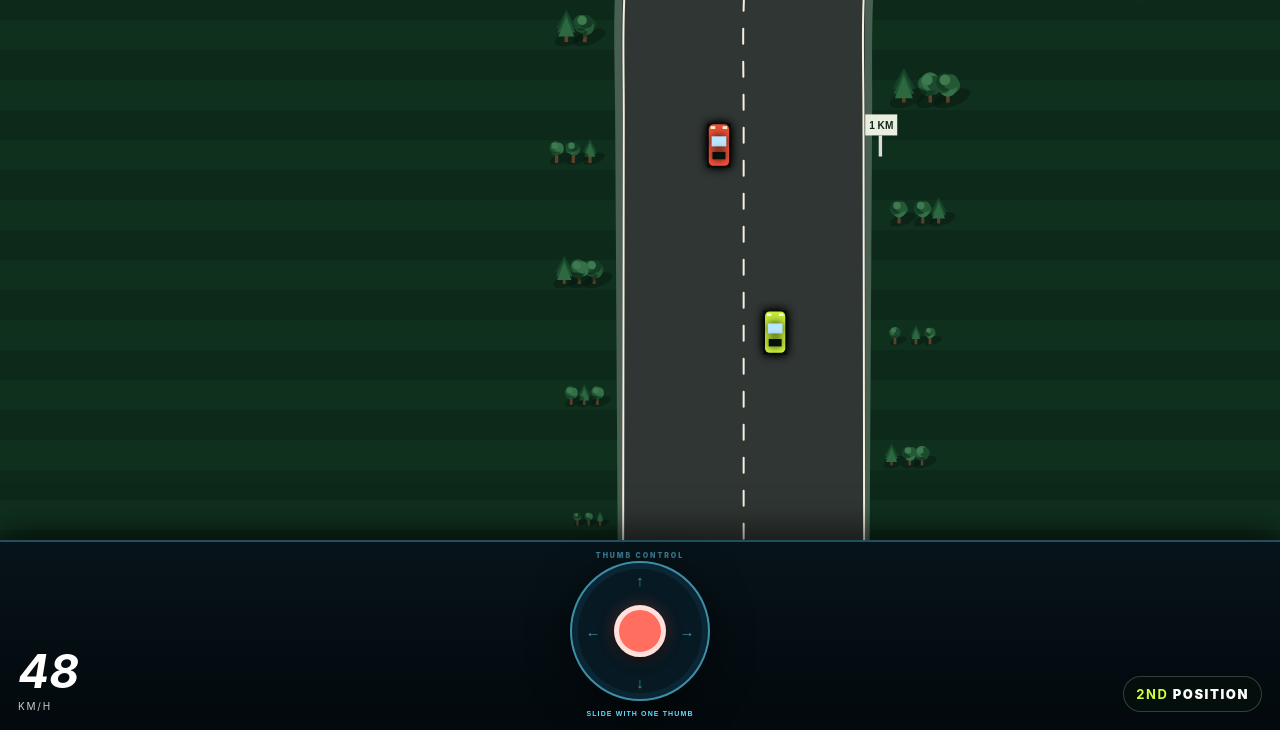
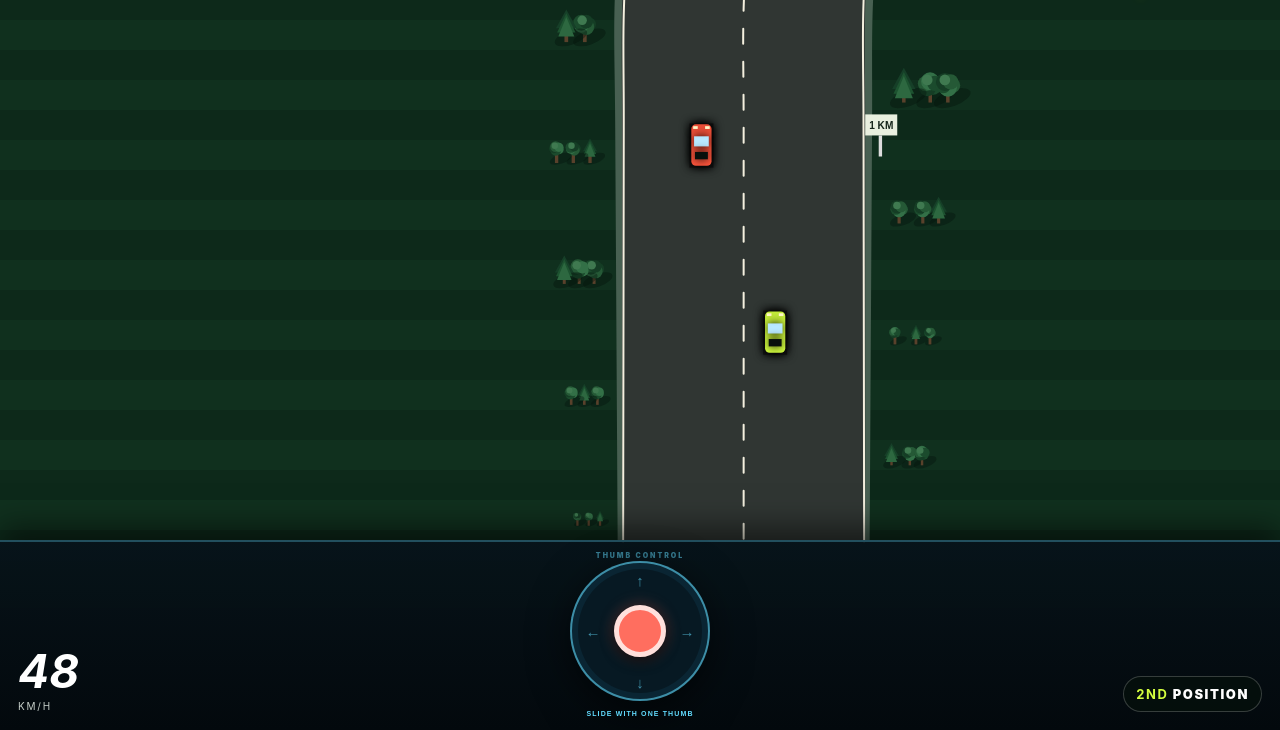
Before and after one commit to koriyamanaohiro/winding-10k-racer, a plain HTML site: page dist/index.html in a window 1280 px wide. Both pictures are taken after a click on the button "START RACE". Shown: the part 70-800 px from the top of the page. Drawn offline with Linux system fonts and the light colour scheme.

Commit message:
Update Site source

```diff
--- a/dist/index.html
+++ b/dist/index.html
@@ -55,15 +55,15 @@
     function beep(freq=720,dur=.12,vol=.16){if(!audioCtx)return;let o=audioCtx.createOscillator(),g=audioCtx.createGain(),now=audioCtx.currentTime;o.type='sine';o.frequency.value=freq;g.gain.setValueAtTime(vol,now);g.gain.exponentialRampToValueAtTime(.001,now+dur);o.connect(g).connect(audioCtx.destination);o.start(now);o.stop(now+dur)}
     function hitSound(strong=false){if(!audioCtx)return;let now=audioCtx.currentTime,o=audioCtx.createOscillator(),g=audioCtx.createGain();o.type='triangle';o.frequency.setValueAtTime(strong?95:150,now);o.frequency.exponentialRampToValueAtTime(32,now+.22);g.gain.setValueAtTime(strong?.28:.16,now);g.gain.exponentialRampToValueAtTime(.001,now+.25);o.connect(g).connect(audioCtx.destination);o.start();o.stop(now+.26)}
     function updateAudio(){if(!audioCtx)return;let now=audioCtx.currentTime,load=speed/250;engineOsc.frequency.setTargetAtTime(48+speed*.48,now,.06);engineSub.frequency.setTargetAtTime(24+speed*.24,now,.06);engineGain.gain.setTargetAtTime(running?.035+load*.07:0,now,.08);brakeGain.gain.setTargetAtTime(running&&throttle<-.08?.05+(-throttle)*load*.16:0,now,.04)}
-    function reset(){startTimers.forEach(clearTimeout);startTimers=[];initAudio();t=dist=0;speed=0;nextSign=1;target=.36;throttle=0;hitCooldown=0;crashed=false;player={lane:.36,vx:0,spin:0,wobble:0};rival={lane:-.36,vx:0,lead:0,speed:190,wobble:0};particles=[];running=false;msg.classList.add('hidden');['3','2','1','GO!'].forEach((label,i)=>startTimers.push(setTimeout(()=>{callout.textContent=label;callout.classList.add('show');beep(i===3?920:700,i===3?.55:.13,i===3?.2:.14);if(i===3)running=true;setTimeout(()=>callout.classList.remove('show'),i===3?650:420)},i*600)))}
+    function reset(){startTimers.forEach(clearTimeout);startTimers=[];initAudio();t=dist=0;speed=0;nextSign=1;target=.36;throttle=0;hitCooldown=0;crashed=false;player={lane:.36,vx:0,spin:0,wobble:0};rival={lane:-.52,vx:0,lead:0,speed:190,wobble:0};particles=[];running=false;msg.classList.add('hidden');['3','2','1','GO!'].forEach((label,i)=>startTimers.push(setTimeout(()=>{callout.textContent=label;callout.classList.add('show');beep(i===3?920:700,i===3?.55:.13,i===3?.2:.14);if(i===3)running=true;setTimeout(()=>callout.classList.remove('show'),i===3?650:420)},i*600)))}
     document.querySelector('#start').onclick=reset;
     function crash(side){crashed=true;running=false;hitSound(true);speed=0;player.lane=side*1.48;player.spin=side*Math.PI*.6;shake=.8;spark(W/2+side*W*.16,trackBottom()*.62,30);setTimeout(()=>{msg.classList.remove('hidden');msg.querySelector('.eyebrow').textContent='HIGH-SPEED IMPACT';msg.querySelector('h1').innerHTML='ROAD<br><em>OUT</em>';msg.querySelector('p').textContent='ヘアピンでは減速が必要です。ブレーキを使ってもう一度挑戦しよう。';msg.querySelector('button').textContent='TRY AGAIN'},450)}
     function carPose(lane,z){let q=point(z),ahead=point(z+8),angle=Math.atan2(ahead.cx-q.cx,-(ahead.y-q.y));return{x:q.cx+lane*q.road*.72,y:q.y,angle}}
     function collide(dt){let edge=1.08;if(Math.abs(player.lane)>edge){let impact=Math.abs(player.vx)*85+Math.abs(target-player.lane)*35,side=Math.sign(player.lane);if(speed>175&&impact>=24){crash(side);return}if(hitCooldown<=0){hitSound(impact>=30);hitCooldown=.28}if(impact<30){player.lane=side*edge;player.vx*=-.18;spark(W/2+player.lane*W*.25,trackBottom()*.66,6)}else{player.lane=side*edge*.92;player.vx*=-.6;player.spin=Math.sign(player.vx||1)*Math.PI*4;player.wobble=2.1;speed*=.62;shake=.4;spark(W/2+player.lane*W*.25,trackBottom()*.66,18)}}
-      let gap=rival.lead,pz=trackBottom()*.34,pp=carPose(player.lane,pz),rp=carPose(rival.lane,pz+gap*3.5),sx=rp.x-pp.x,sy=rp.y-pp.y,fx=Math.sin(pp.angle),fy=-Math.cos(pp.angle),longGap=Math.abs(sx*fx+sy*fy),sideGap=Math.abs(sx*(-fy)+sy*fx),touching=longGap<48&&sideGap<26,dx=player.lane-rival.lane;if(touching){let longPen=48-longGap,sidePen=26-sideGap;if(longPen<sidePen){let separate=longPen/3.5+.8;rival.lead+=gap>=0?separate:-separate}else{let laneScale=Math.max(12,point(pz).road*.72),separate=sidePen/laneScale+.04,dir=Math.sign(dx||1);player.lane=clamp(player.lane+dir*separate*.55,-1.04,1.04);rival.lane=clamp(rival.lane-dir*separate*.45,-1.04,1.04)}if(hitCooldown<=0){hitSound(true);hitCooldown=.34;let push=(speed-rival.speed)*.05;if(gap>0){speed=Math.max(100,speed-13);rival.lead+=5+Math.max(0,push)}else{speed+=8;rival.lead-=3}player.vx+=Math.sign(dx||1)*.32;rival.vx-=Math.sign(dx||1)*.22;player.wobble=1.4;rival.wobble=1.5;shake=.25}}}
+      let gap=rival.lead,pz=trackBottom()*.34,pp=carPose(player.lane,pz),rp=carPose(rival.lane,pz+gap*3.5),sx=rp.x-pp.x,sy=rp.y-pp.y,fx=Math.sin(pp.angle),fy=-Math.cos(pp.angle),longGap=Math.abs(sx*fx+sy*fy),sideGap=Math.abs(sx*(-fy)+sy*fx),touching=longGap<48&&sideGap<26,dx=player.lane-rival.lane;if(touching){let longPen=48-longGap,sidePen=26-sideGap;if(longPen<sidePen){let separate=longPen/3.5+.8;rival.lead+=gap>=0?separate:-separate}else{let laneScale=Math.max(12,point(pz).road*.72),separate=sidePen/laneScale+.04,dir=Math.sign(dx||1);player.lane=clamp(player.lane+dir*separate*.55,-1.04,1.04);rival.lane=clamp(rival.lane-dir*separate*.45,-1.04,-.12)}if(hitCooldown<=0){hitSound(true);hitCooldown=.34;let push=(speed-rival.speed)*.05;if(gap>0){speed=Math.max(100,speed-13);rival.lead+=5+Math.max(0,push)}else{speed+=8;rival.lead-=3}player.vx+=Math.sign(dx||1)*.32;rival.vx-=Math.sign(dx||1)*.22;player.wobble=1.4;rival.wobble=1.5;shake=.25}}}
     function update(dt){if(!running){updateAudio();return}t+=dt;hitCooldown=Math.max(0,hitCooldown-dt);let desired=throttle>.08?150+throttle*100:throttle<-.08?150+throttle*105:150;let response=throttle<-.08?1.9:throttle>.08?1.05:.38;speed+=(desired-speed)*dt*response;speed=clamp(speed,0,250);dist+=speed*dt/3600;
       let steer=player.wobble>0?Math.sin(t*17)*.22:target,pz=trackBottom()*.34,qa=point(pz-34),qb=point(pz),qc=point(pz+34),bend=(qa.cx-2*qb.cx+qc.cx)/W;player.vx+=(steer-player.lane)*dt*5.5-bend*Math.pow(speed/125,2)*dt*60;player.vx*=Math.pow(.12,dt);player.lane+=player.vx*dt*2.8;if(player.spin){player.spin*=Math.pow(.13,dt);if(Math.abs(player.spin)<.03)player.spin=0}player.wobble=Math.max(0,player.wobble-dt);
-      let rubber=clamp((rival.lead-2)*-.65,-38,30),wave=Math.sin(t*.73)*9+Math.sin(t*.21)*5,brakeCatch=throttle<-.08&&rival.lead<0?24*(-throttle):0,cornerLift=Math.min(44,Math.abs(bend)*1650);rival.speed=t<1.2?clamp(205+t*20,0,240):clamp(speed+rubber+wave+brakeCatch-cornerLift+(dist<.3?12:0),118,240);rival.lead+=(rival.speed-speed)*dt/3.6;rival.lead=clamp(rival.lead,-80,90);let ai=-.38+Math.sin(t*.65+1.1)*.14+Math.sin(t*.19)*.08;rival.vx+=(ai-rival.lane)*dt*2.4;rival.vx*=Math.pow(.2,dt);rival.lane+=rival.vx*dt;rival.wobble=Math.max(0,rival.wobble-dt);
+      let rubber=clamp((rival.lead-2)*-.65,-38,30),wave=Math.sin(t*.73)*9+Math.sin(t*.21)*5,brakeCatch=throttle<-.08&&rival.lead<0?24*(-throttle):0,cornerLift=Math.min(44,Math.abs(bend)*1650);rival.speed=t<1.2?clamp(205+t*20,0,240):clamp(speed+rubber+wave+brakeCatch-cornerLift+(dist<.3?12:0),118,240);rival.lead+=(rival.speed-speed)*dt/3.6;rival.lead=clamp(rival.lead,-80,90);let ai=-.52+Math.sin(t*.65+1.1)*.05+Math.sin(t*.19)*.03;rival.vx+=(ai-rival.lane)*dt*3;rival.vx*=Math.pow(.18,dt);rival.lane=clamp(rival.lane+rival.vx*dt,-.82,-.18);rival.wobble=Math.max(0,rival.wobble-dt);
       collide(dt);for(const p of particles){p.life-=dt;p.x+=p.vx*dt;p.y+=p.vy*dt;p.vy+=380*dt}particles=particles.filter(p=>p.life>0);shake=Math.max(0,shake-dt);if(crashed){updateAudio();return}
       if(dist>=nextSign&&nextSign<=9){callout.textContent=nextSign+' KM';callout.classList.add('show');setTimeout(()=>callout.classList.remove('show'),900);nextSign++}
       if(dist>=10){dist=10;running=false;setTimeout(()=>{msg.classList.remove('hidden');msg.querySelector('.eyebrow').textContent=rival.lead<0?'VICTORY — 1ST PLACE':'FINISH — 2ND PLACE';msg.querySelector('h1').innerHTML=rival.lead<0?'YOU<br><em>WIN</em>':'NICE<br><em>CHASE</em>';msg.querySelector('p').textContent='10km完走。もう一度、最速のラインに挑戦しよう。';msg.querySelector('button').textContent='RACE AGAIN'},500)}
```
